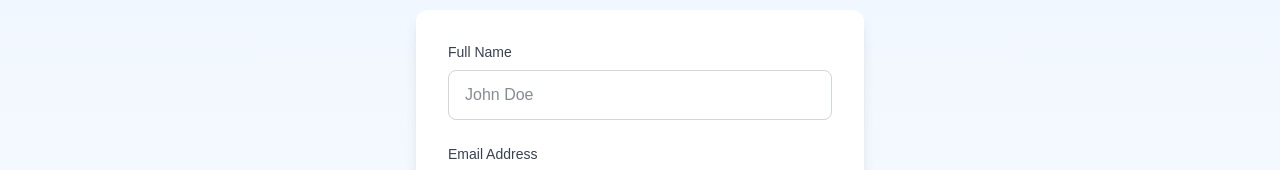
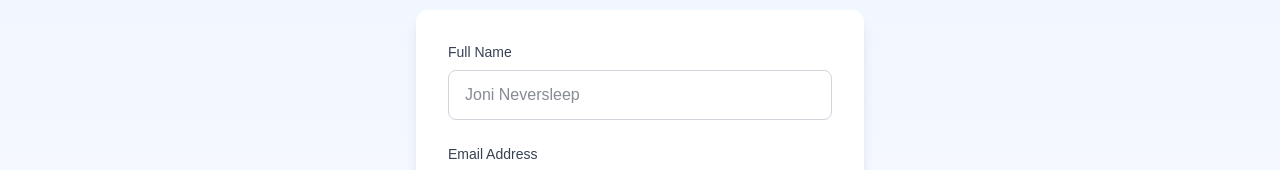
Before and after one commit to andyderis36/lost-found-platform, a Next.js app: page /register in a window 1280 px wide. Shown: the part 207-377 px from the top of the page. Built offline with nearby package versions, Linux system fonts and the light colour scheme.

Commit message:
Placeholder change

```diff
--- a/src/app/register/page.tsx
+++ b/src/app/register/page.tsx
@@ -148,7 +148,7 @@ export default function RegisterPage() {
                 value={formData.name}
                 onChange={(e) => setFormData({ ...formData, name: e.target.value })}
                 className="w-full px-4 py-3 border border-gray-300 rounded-lg focus:ring-2 focus:ring-blue-500 focus:border-transparent outline-none transition-all text-gray-900"
-                placeholder="John Doe"
+                placeholder="Joni Neversleep"
               />
             </div>
 
```
